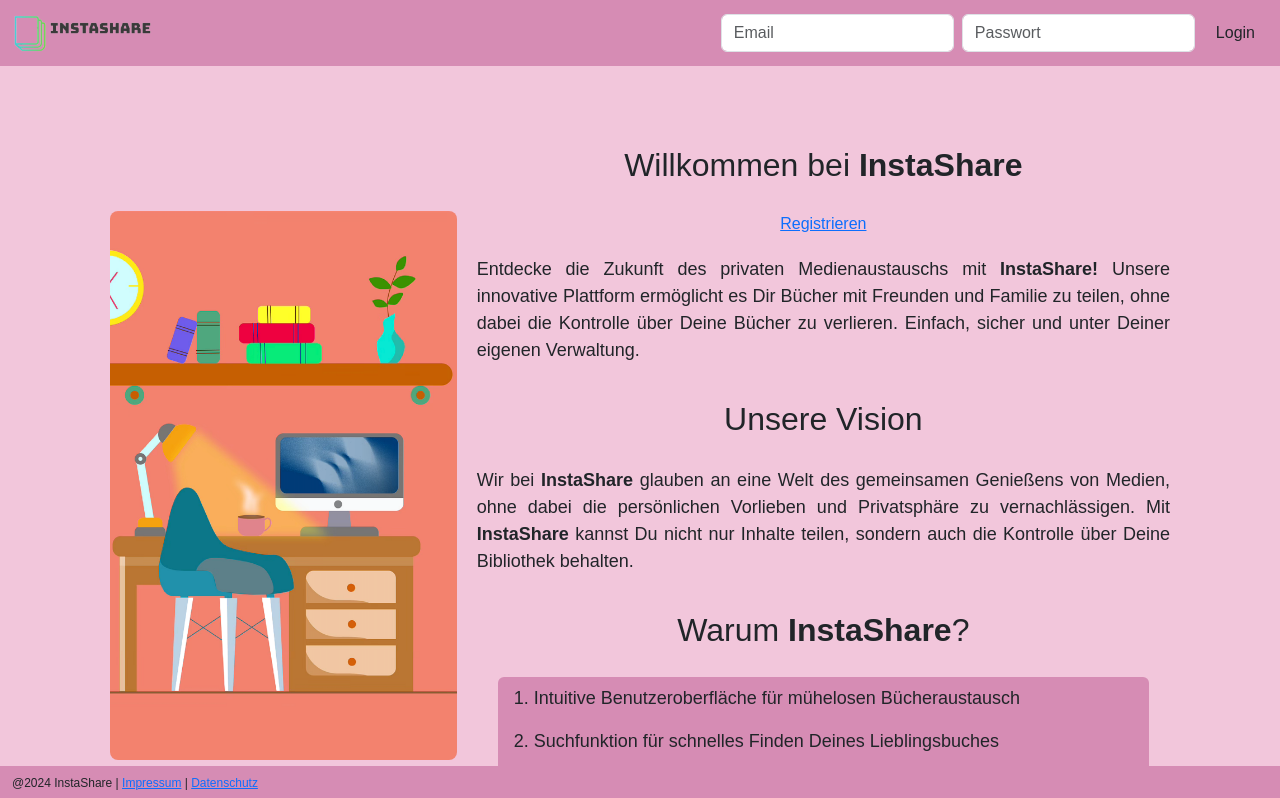
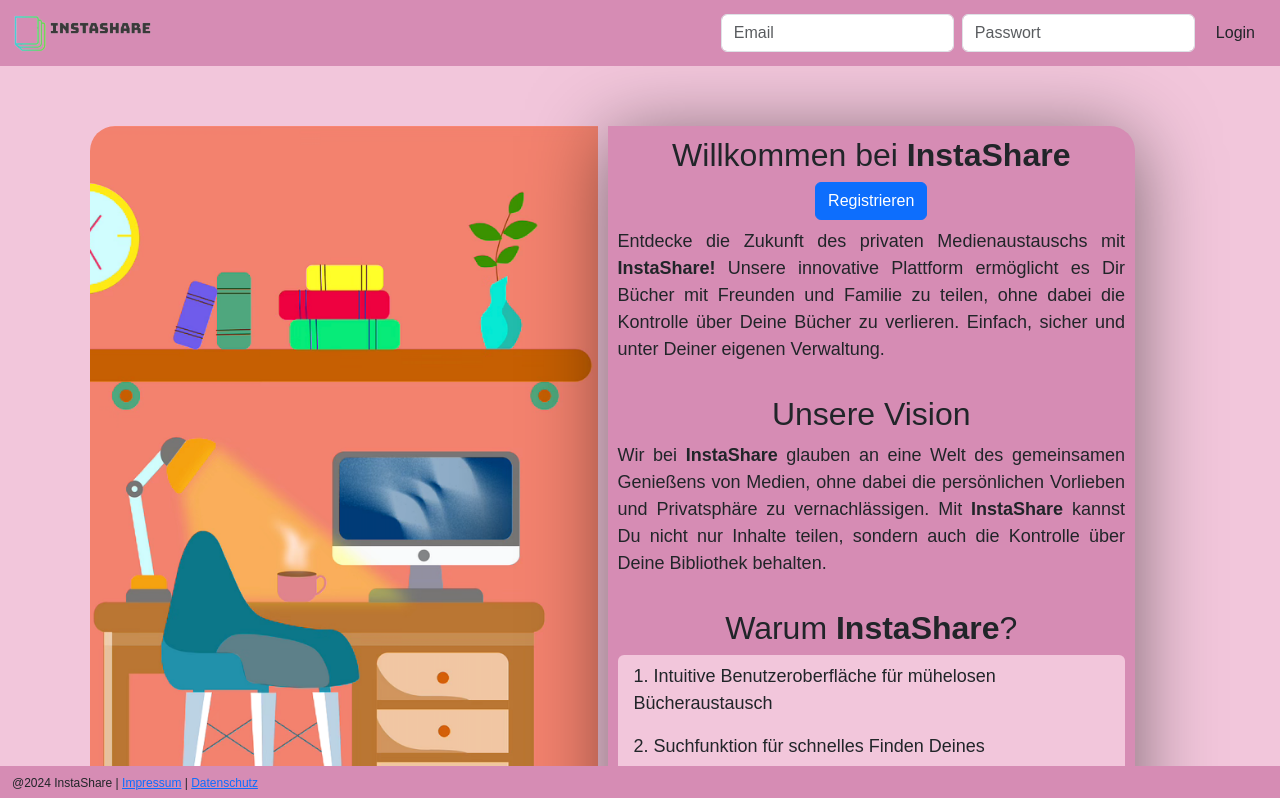
Before and after one commit to Fynia97/Iu_InstaShare_Angular, an Angular app: page / in a window 1280 px wide. Shown: the top 798 px of the page. Built offline with nearby package versions, Linux system fonts and the light colour scheme.

Commit message:
home style angepasst.

```diff
--- a/src/app/home/home.component.html
+++ b/src/app/home/home.component.html
@@ -1,5 +1,6 @@
 <!--Falls Nutzer nicht eingeloggt-->
-<main class="main-content" *ngIf="!(currentUser$ | async)">
+<body *ngIf="!(currentUser$ | async)">
+<main class="main-content">
     <div class="left-content">
         <div class="welcomeImage-container">
             <img src="assets/home.png" alt="Arbeitszimmer" class="welcome-image">
@@ -8,7 +9,7 @@
     <div class="right-content">
         <h2>Willkommen bei <strong>InstaShare</strong></h2>
 
-        <a routerLink="register">Registrieren</a>
+        <div class="register-btn"><button type="button" class="btn btn-primary"><a routerLink="register" class="register-link">Registrieren</a></button></div>
 
         <div class="welcometext-container">
             <p>Entdecke die Zukunft des privaten Medienaustauschs mit <strong>InstaShare!</strong> Unsere innovative
@@ -37,16 +38,19 @@
 
     </div>
 </main>
+</body>
+
 
 <!--Falls Nutzer eingeloggt-->
-<main class="main-content" *ngIf="currentUser$ | async">
+<body *ngIf="currentUser$ | async">
+<main class="main-content" >
     <div class="left-content">
         <div class="welcomeImage-container">
             <img src="assets/buecher.png" alt="Willkommen" class="welcome-image">
         </div>
     </div>
     <div class="right-content">
-        <h2>Willkommen zurück, {{user.firstName}}</h2>
+        <h2 class="welcome-titel">Willkommen zurück, {{user.firstName}}</h2>
         <div class="books-container">
 
             <div class="container-wrapper" routerLink="buecher" routerLinkActive="active">
@@ -78,3 +82,4 @@
         </div>
     </div>
 </main>
+</body>
--- a/src/app/home/home.component.scss
+++ b/src/app/home/home.component.scss
@@ -11,44 +11,24 @@ body {
     display: flex;
     flex-direction: column;
     min-height: 100vh;
-}
 
-.navbar {
-    background-color: #d68cb4 !important; /* Rosa Hintergrund für Navbar */
-}
-
-.navbar .navbar-brand {
-    display: flex;
-    align-items: center;
-    color: black !important; /* Schwarz für "InstaShare" */
-    font-size: 24px;
-    font-weight: bold;
-}
-
-.navbar .navbar-brand .navbar-logo {
-    margin-right: 10px; /* Abstand zwischen dem Logo und dem Text */
-    height: 40px; /* Anpassen der Höhe des Logos nach Bedarf */
-}
-
-.navbar .nav-link {
-    color: white !important; /* Weiß für die anderen Links */
-}
-
-.navbar .nav-link:hover {
-    color: #f2c6db !important;
-}
-
-.navbar .nav-link.active {
-    font-weight: bold !important; /* Fett gedruckt für aktiven Link */
 }
 
 /* Main Content */
 
 .main-content {
+    width: 95%;
+    max-width: 1400px; /* Maximale Breite */
+    min-width: 500px;  /* Minimale Breite */
     display: flex;
-    padding: 20px;
     align-items: flex-start; /* Beide Elemente oben ausrichten */
-    gap: 20px; /* Abstand zwischen Bild und Büchercontainer */
+    gap: 10px; /* Abstand zwischen Bild und Bildcontainer */
+
+}
+
+.register-link {
+    color: white;
+    text-decoration: none;
 }
 
 .left-content {
@@ -56,20 +36,24 @@ body {
     display: flex;
     justify-content: center;
     align-items: center;
-    background-color: #f2c6db; /* Rosa Hintergrundfarbe */
-    margin-top: 65px;
+    align-items: flex-start;
+    background-color: #f2c6db; /* Hintergrundfarbe des Bildcontainers */
 
 }
 
 .right-content {
-    flex: 2;
+    flex: 1;
+    background-color: #d68cb4; /* Hintergrundfarbe des Details Containers */
+    border-top-right-radius: 25px;
+    border-bottom-right-radius: 25px;
+    //border-bottom-left-radius: 25px;
+    padding: 10px;
+    box-shadow: 0 10px 80px rgba(0, 0, 0, 0.5);
+    width: 100%;
     display: flex;
     flex-direction: column;
-    align-items: center; /* Horizontal zentrieren */
-    justify-content: center; /* Vertikal zentrieren */
-    text-align: center;
-    gap: 20px;
-    background-color: #f2c6db;
+    justify-content: space-between;
+    align-items: center;
 }
 
 .bookshelf-container {
@@ -79,24 +63,11 @@ body {
     width: 100%;
 }
 
-.bookshelf-image {
-    max-width: 100%;
-    height: auto;
-}
-
-.side-image {
-    max-width: 100%; /* Bildbreite */
-    height: auto; /* Bildhöhe */
-    border-radius: 10px; /* Abgerundete Ecken */
-}
 
 .books-container {
-    background-color: #BCA8F2; /* Hintergrundfarbe des Büchercontainers */
-    border-radius: 10px;
+    background-color: #d68cb4; /* Hintergrundfarbe des Büchercontainers */
     display: flex;
     flex-wrap: wrap;
-    padding: 2vh;
-    box-shadow: 0 4px 8px rgba(0, 0, 0, 0.1); /* Schattierung für den Container */
     width: 100%;
 }
 
@@ -110,11 +81,16 @@ body {
 .welcome-image {
     max-width: 100%;
     height:auto;
-    border-radius: 1vh;
+    border-top-left-radius:  25px; /* Abgerundete Ecken */
+    border-bottom-left-radius: 25px;
+}
+.welcome-titel {
+    color: white;
 }
 
 .welcometext-container {
     font-size: large;
+    padding-bottom: 2vh;
 }
 
 .list-group {
@@ -122,7 +98,7 @@ body {
 }
 
 .list-group-item {
-    background-color: #d68cb4;
+    background-color: #f2c6db;
     border: 0px;
     text-align: left;
 }
@@ -134,25 +110,25 @@ body {
     flex-direction: column;
     align-items: center; /* Horizontal zentrieren */
     background-color: #481BBF;
-    border-radius: 1dvh;
+    border-radius: 26px;
     cursor: pointer; /* Mauszeiger wird zu Hand wenn über Container*/
 }
 
 .container {
     width: 100%;
-    height:200px; /* Adjust the height as needed */
+    height:30dvh; /* Adjust the height as needed */
     position: relative;
     background-size: cover;
     background-position: center;
     background-repeat: no-repeat;
-    border-bottom-left-radius: 1vh;
-    border-bottom-right-radius: 1vh;
+    border-bottom-left-radius: 25px;
+    border-bottom-right-radius: 25px;
     overflow: hidden; /* Ensure children don't overflow */
     display: flex;
     justify-content: center; /* Vertikal zentrieren */
     align-items: center; /* Horizontal zentrieren */
     margin-top: 0;
-    margin-bottom: 0vh;
+    margin-bottom: 0;
 }
 
 .container::before {
@@ -163,7 +139,7 @@ body {
     right: 0;
     bottom: 0;
     background: rgba(255, 255, 255, 0.5); /* White overlay with 50% transparency */
-    z-index: 1; /* Ensure it is behind any content */
+    z-index: 1;
 }
 
 .statusAnzeige {
```
